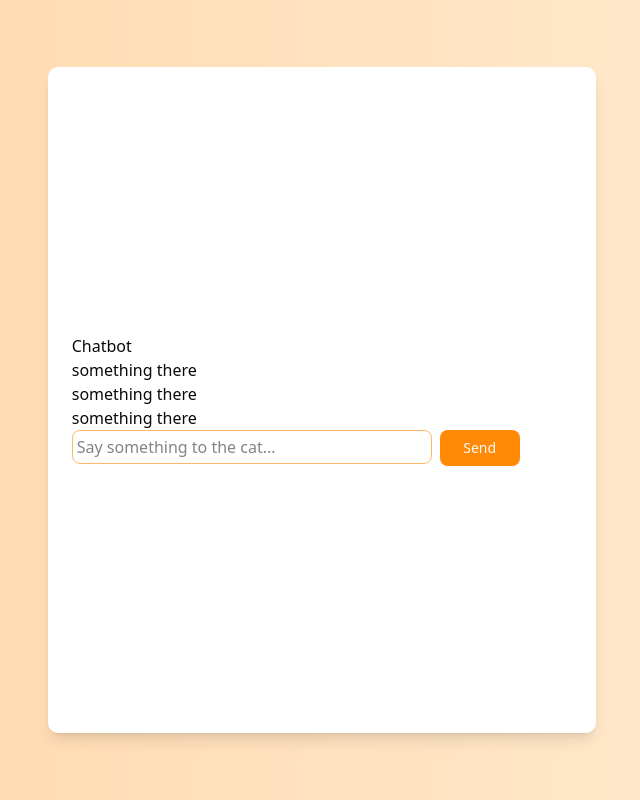
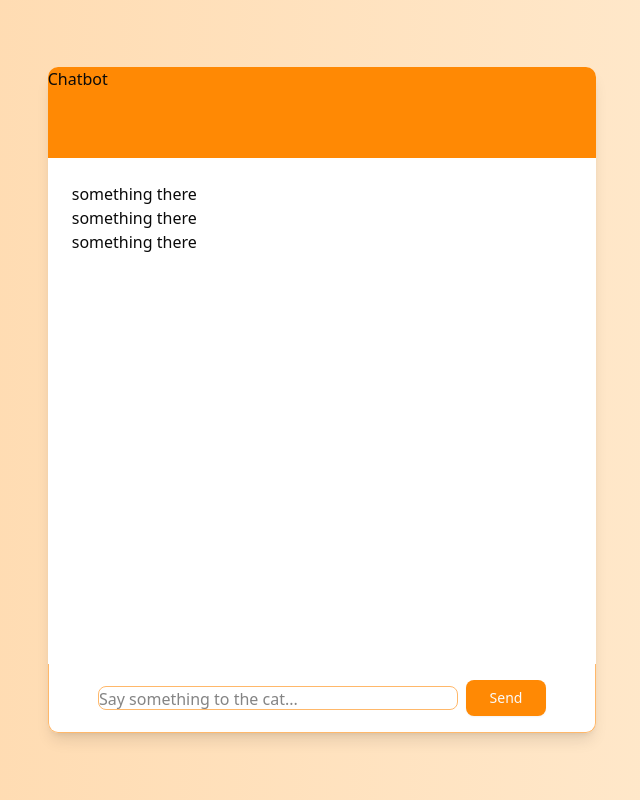
Before and after one commit to ThundeRayn/CatChat-openAI-demo, a React (Vite) app: page / in a window 1280 px wide. Shown: the whole page, without its empty margins (318-958 px from the left). Built offline with nearby package versions, Linux system fonts and the light colour scheme.

Commit message:
before apply copilot

```diff
--- a/src/components/pages/Chatbot.tsx
+++ b/src/components/pages/Chatbot.tsx
@@ -9,12 +9,12 @@ const Chatbot = () => {
   //dynamically adjust the height of the textarea
   const adjustHeight = () => {
     const textarea = textareaRef.current;
-    if (!textarea) return;
+    if (!textarea){return};
 
     textarea.style.height = 'auto';
 
     const maxRows = 3;
-    const lineHeight = 24;
+    const lineHeight = 24;  // Assuming a line height of 24px, adjust as necessary
     const maxHeight = maxRows * lineHeight;
     const scrollHeight = textarea.scrollHeight;
 
@@ -34,23 +34,27 @@ const Chatbot = () => {
 
   return (
     <div
-      className="flex flex-col justify-center h-5/6 w-3/7 min-w-100 min-h-100 rounded-lg shadow-lg p-6 bg-white">
-      <h2>Chatbot</h2>
+      className="flex flex-col h-5/6 w-3/7 min-w-100 min-h-100 rounded-lg shadow-lg bg-white">
 
-      <p>something there</p>
-      <p>something there</p>
-      <p>something there</p>
+      <div id="chat-title" className="flex-[1] bg-orange-400 rounded-t-lg">
+        <h2>Chatbot</h2>
+      </div>
 
+      <div id="chat-field" className="flex-[5] p-6">
+        <p>something there</p>
+        <p>something there</p>
+        <p>something there</p>
+      </div>
 
-      <div id="send-field">
-        <form className="flex justify-items-end gap-2 w-full">
+      <div id="send-field" className="flex px-6 py-4 border border-t-0 border-orange-300 rounded-b-lg">
+        <form className="flex justify-center items-center gap-2 w-full">
           <textarea
             ref={textareaRef}
             value={value}
             onChange={(e) => setValue(e.target.value)}
             rows={1}
             placeholder="Say something to the cat..."
-            className="w-90 p-1 border border-orange-300 resize-none rounded-md focus:outline-none focus:ring-2 focus:ring-orange-400/70 scrollbar-orange"
+            className="w-90 h-12 border border-orange-300 resize-none rounded-md focus:outline-none focus:ring-2 focus:ring-orange-400/70 scrollbar-orange"
           />
           <Button
             variant="default_cat"
```
